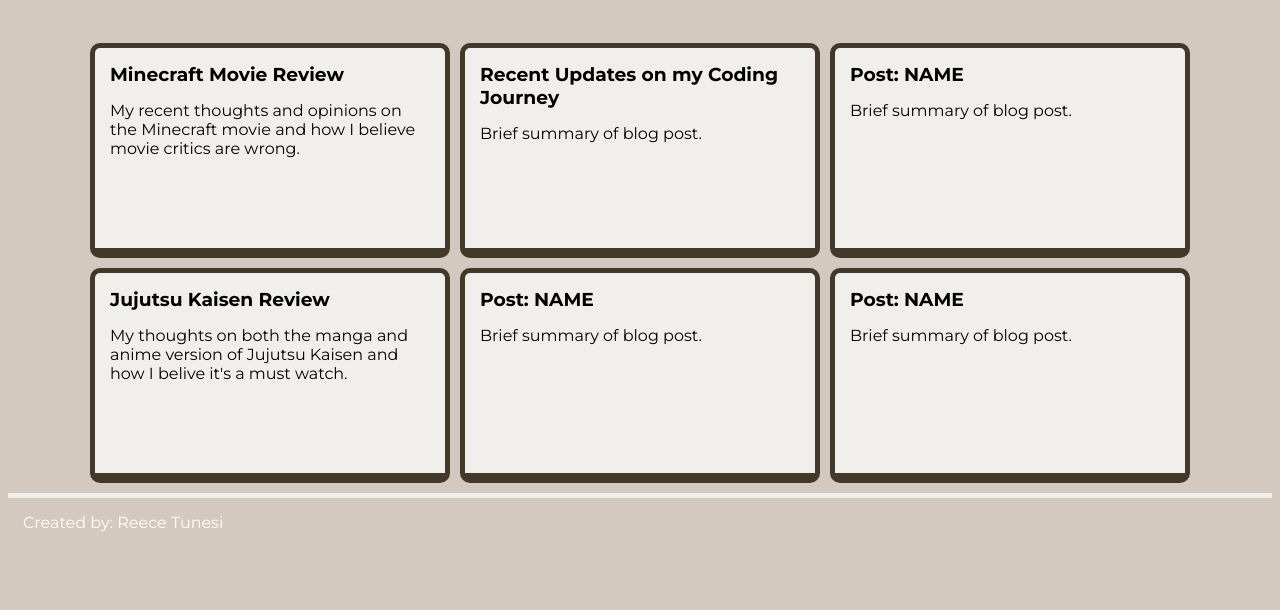
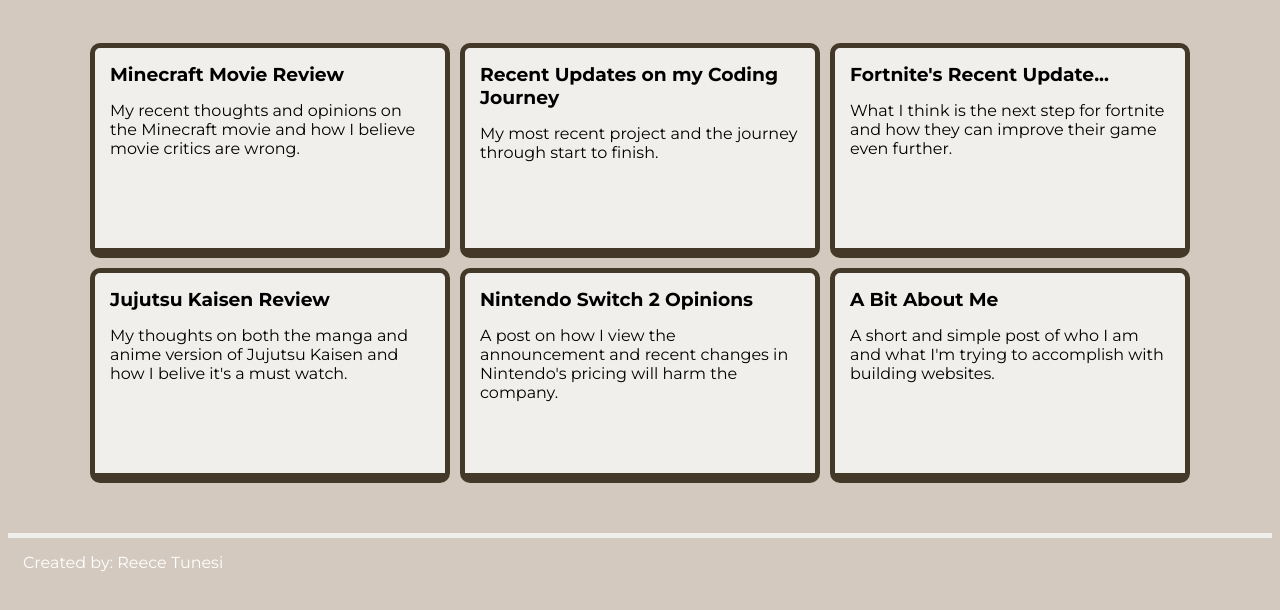
Before and after one commit to rtunesi/blog-project, a plain HTML site: page index.html in a window 1280 px wide. Shown: the part 70-680 px from the top of the page. Drawn offline with Linux system fonts and the light colour scheme.

Commit message:
Adding content to the website

```diff
--- a/index.html
+++ b/index.html
@@ -33,12 +33,15 @@
             <!-- Blog box 2 -->
             <div class="blog-box2">
                 <h3>Recent Updates on my Coding Journey</h3>
-                <p>Brief summary of blog post.</p>
+                <p>My most recent project and the journey through start to finish.
+                </p>
             </div>
             <!-- Blog box 3-->
             <div class="blog-box3">
-                <h3>Post: NAME</h3>
-                <p>Brief summary of blog post.</p>
+                <h3>Fortnite's Recent Update...</h3>
+                <p>What I think is the next step for fortnite and how they
+                    can improve their game even further.
+                </p>
             </div>
         </div>
         <!-- End of line 1-->
@@ -53,13 +56,17 @@
             </div>
             <!-- Blog box 2 -->
             <div class="blog-box5">
-                <h3>Post: NAME</h3>
-                <p>Brief summary of blog post.</p>
+                <h3>Nintendo Switch 2 Opinions</h3>
+                <p>A post on how I view the announcement and recent changes in
+                    Nintendo's pricing will harm the company.
+                </p>
             </div>
             <!-- Blog box 3-->
             <div class="blog-box6">
-                <h3>Post: NAME</h3>
-                <p>Brief summary of blog post.</p>
+                <h3>A Bit About Me</h3>
+                <p>A short and simple post of who I am and what I'm trying to accomplish
+                    with building websites.
+                </p>
             </div>
         </div>
         <!-- Beginning of line 2-->
--- a/styles.css
+++ b/styles.css
@@ -129,6 +129,7 @@
 
 /* Start of footer styling */
 footer{
+    margin-top: 50px;
     color: white;
     border-top: 5px solid #F1EFEC;
 }
```
